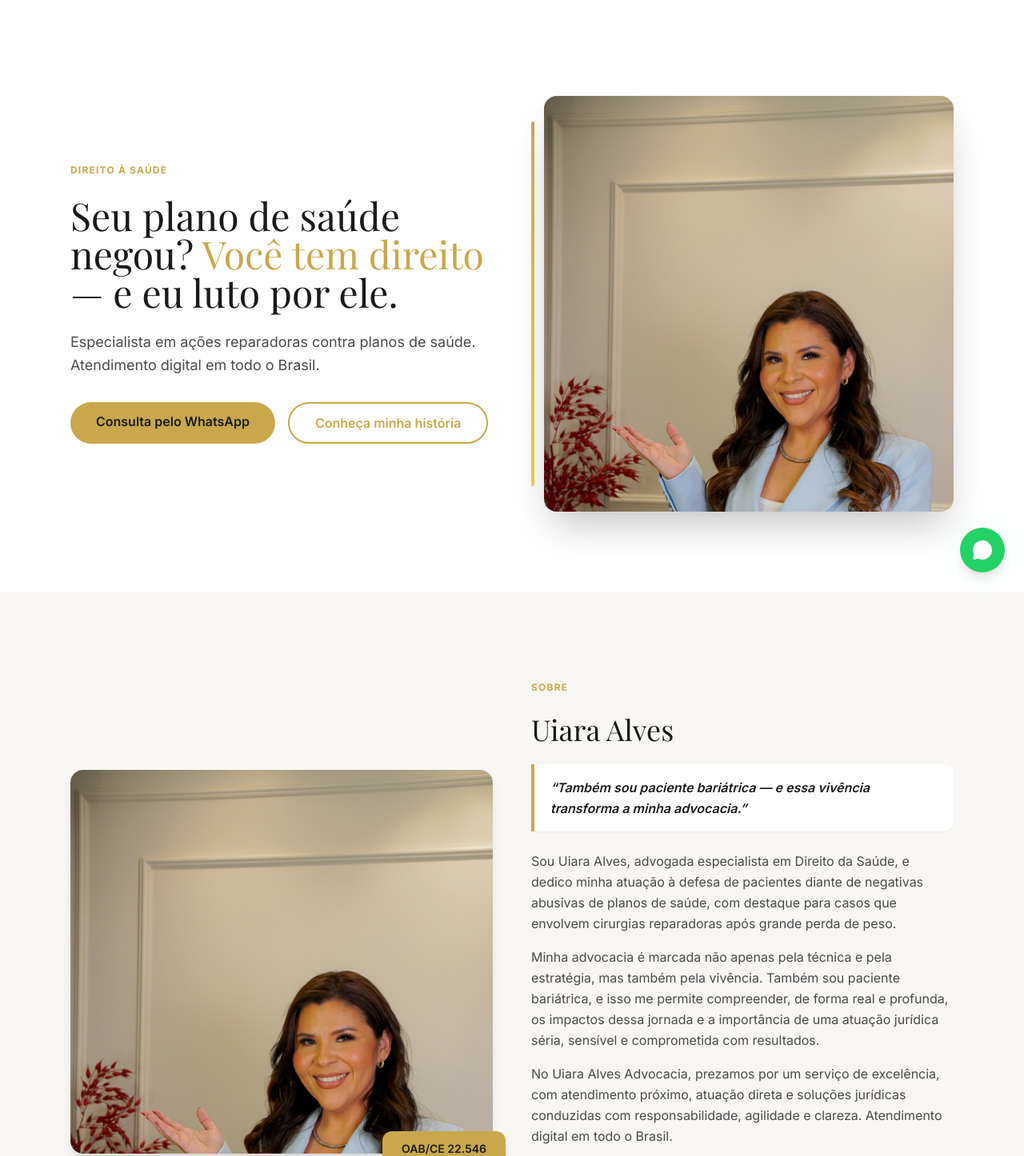
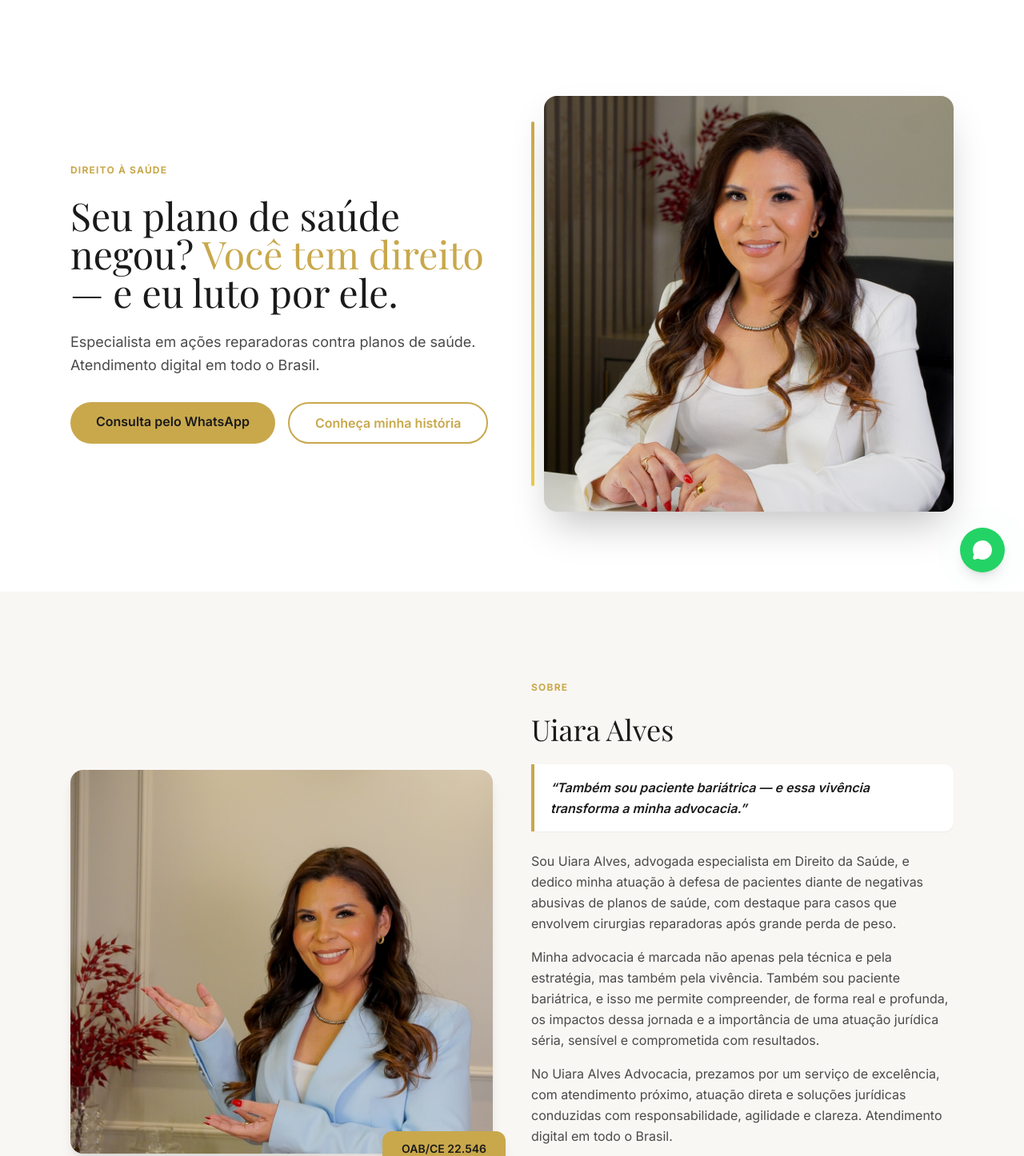
Before and after one commit to advocaciauiaraalves-rgb/uiara-alves-advocacia, a Next.js app: page / in a window 1280 px wide. Shown: the part 60-1506 px from the top of the page at 80% size. Built offline with nearby package versions, Linux system fonts and the light colour scheme; a web font is replaced by a local one.

Commit message:
feat: atualizar fotos profissionais centralizadas no hero e sobre

```diff
--- a/components/About.tsx
+++ b/components/About.tsx
@@ -18,9 +18,9 @@ export default function About() {
             className="relative"
           >
             <img
-              src="/uiara-photo.jpg"
+              src="/uiara-about.jpg"
               alt="Dra. Uiara Alves"
-              className="w-full max-h-[480px] object-cover object-top rounded-2xl shadow-lg"
+              className="w-full max-h-[480px] object-cover object-center rounded-2xl shadow-lg"
             />
             <div className="absolute -bottom-4 -right-4 bg-gold text-dark px-6 py-3 rounded-xl shadow-lg font-semibold text-sm">
               OAB/CE 22.546
--- a/components/Hero.tsx
+++ b/components/Hero.tsx
@@ -51,9 +51,9 @@ export default function Hero() {
         >
           <div className="absolute left-0 top-8 bottom-8 w-1 bg-gradient-to-b from-gold to-gold-light rounded-full" />
           <img
-            src="/uiara-photo.jpg"
+            src="/uiara-hero.jpg"
             alt="Dra. Uiara Alves, advogada especialista em planos de saúde"
-            className="w-full max-h-[520px] object-cover object-top rounded-2xl shadow-2xl ml-4"
+            className="w-full max-h-[520px] object-cover object-center rounded-2xl shadow-2xl ml-4"
           />
         </motion.div>
       </div>
```
Also changed, not shown: public/uiara-about.jpg (added), public/uiara-hero.jpg (added).
